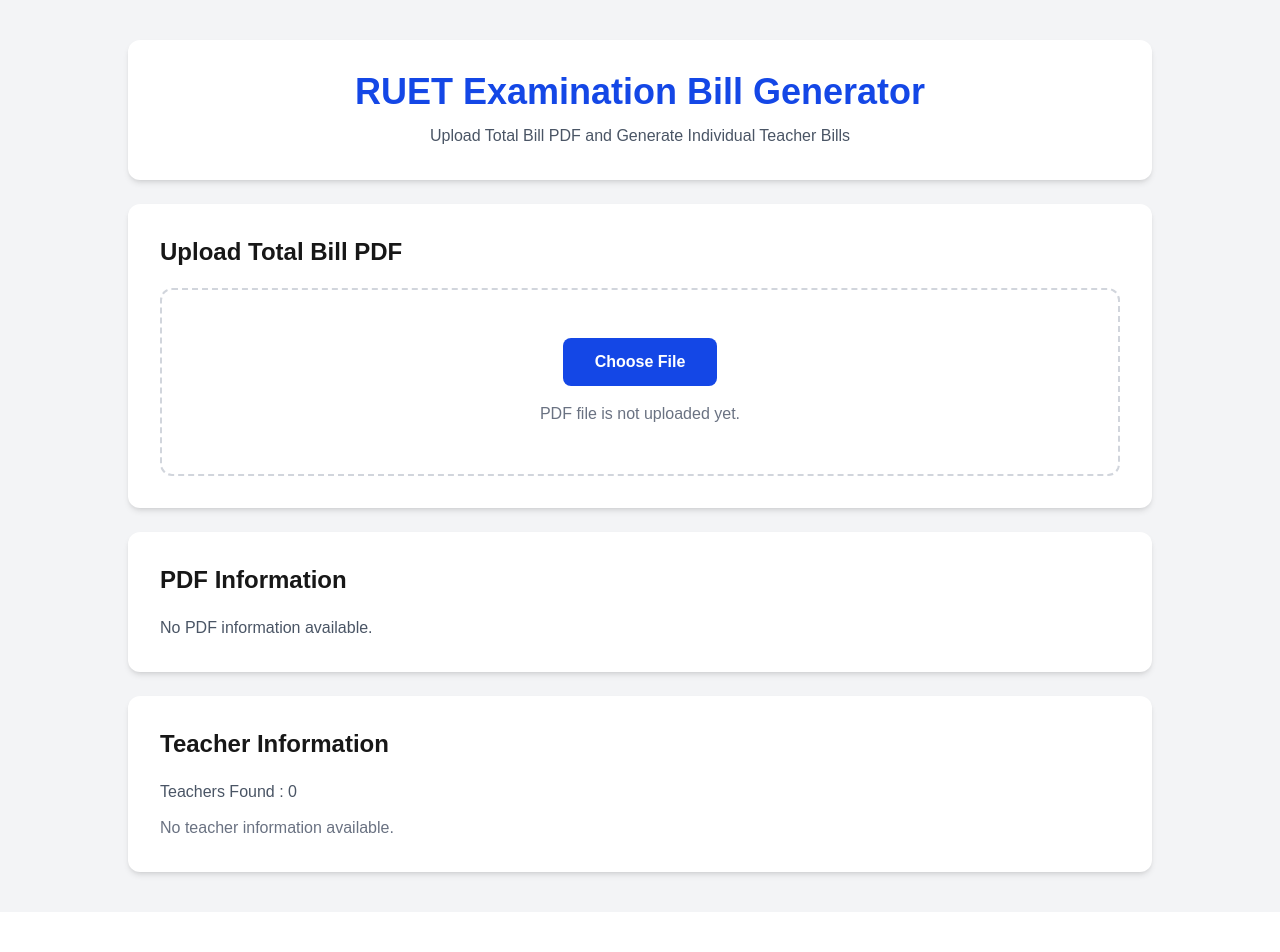
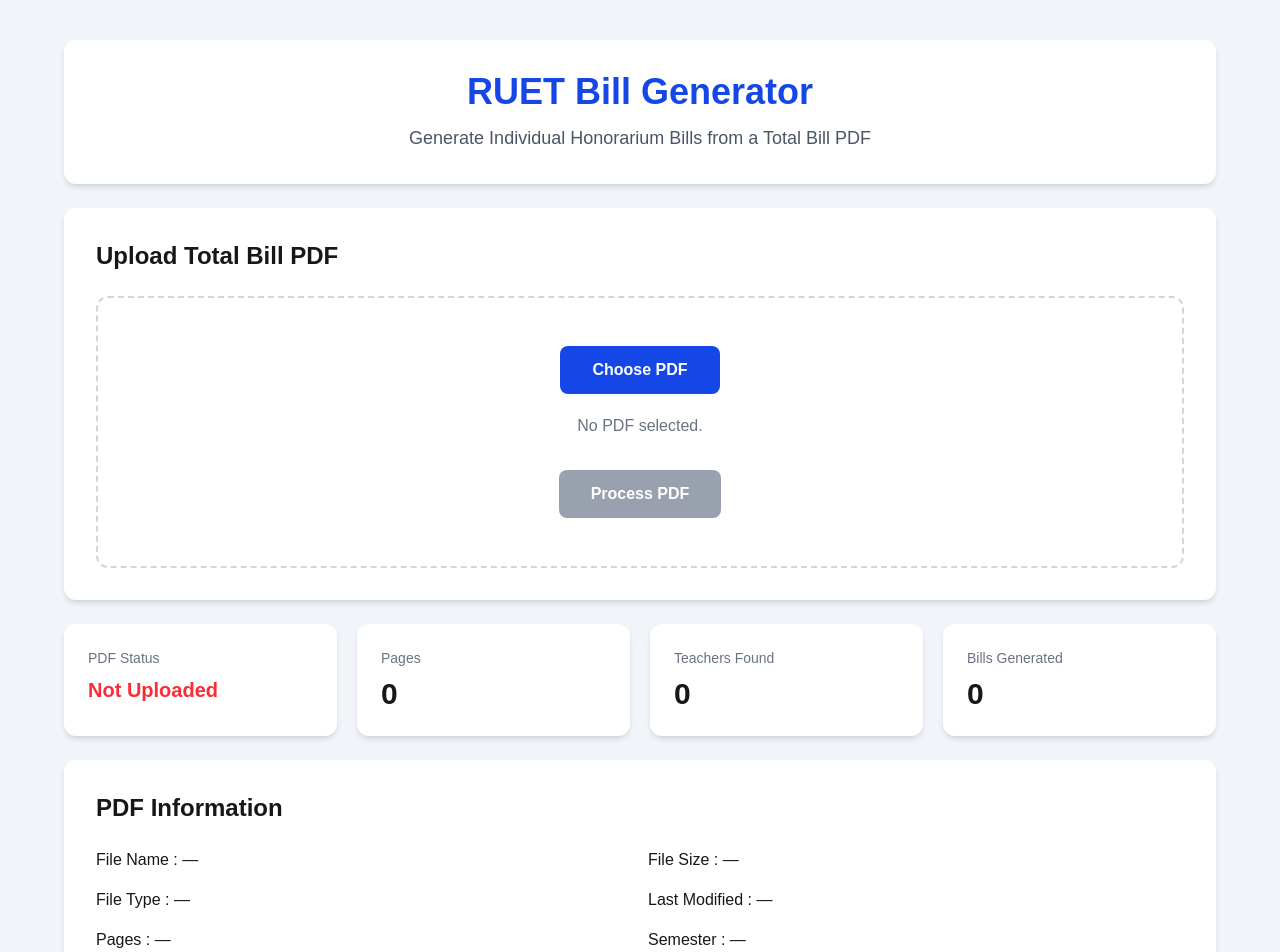
Before and after one commit to faruquece48/ruet-bill-generator, a Next.js app: page / in a window 1280 px wide. Shown: the top 952 px of the page. Before the commit the page ends 912 px from the top, so only its background shows below. Built offline with nearby package versions, Linux system fonts and the light colour scheme.

Commit message:
Describe your changes

```diff
--- a/app/page.tsx
+++ b/app/page.tsx
@@ -1,90 +1,272 @@
+"use client";
+
+import { useState } from "react";
+
 export default function Home() {
+  const [selectedFile, setSelectedFile] = useState<File | null>(null);
+
+  const handleFileChange = (
+    event: React.ChangeEvent<HTMLInputElement>
+  ) => {
+    const file = event.target.files?.[0];
+
+    if (!file) return;
+
+    if (file.type !== "application/pdf") {
+      alert("Please select a PDF file.");
+      return;
+    }
+
+    setSelectedFile(file);
+  };
+
   return (
-    <main className="min-h-screen bg-gray-100 py-10 px-4">
-      <div className="max-w-5xl mx-auto">
+    <main className="min-h-screen bg-slate-100 py-10 px-4">
+      <div className="max-w-6xl mx-auto space-y-6">
 
         {/* Header */}
 
-        <div className="bg-white rounded-xl shadow-md p-8 text-center mb-6">
+        <section className="bg-white rounded-xl shadow-md p-8 text-center">
+
           <h1 className="text-4xl font-bold text-blue-700">
-            RUET Examination Bill Generator
+            RUET Bill Generator
           </h1>
 
-          <p className="text-gray-600 mt-3">
-            Upload Total Bill PDF and Generate Individual Teacher Bills
+          <p className="mt-3 text-gray-600 text-lg">
+            Generate Individual Honorarium Bills from a Total Bill PDF
           </p>
-        </div>
 
+        </section>
 
         {/* Upload Section */}
 
-        <div className="bg-white rounded-xl shadow-md p-8 mb-6">
+        <section className="bg-white rounded-xl shadow-md p-8">
 
-          <h2 className="text-2xl font-semibold mb-5">
+          <h2 className="text-2xl font-semibold mb-6">
             Upload Total Bill PDF
           </h2>
 
           <div className="border-2 border-dashed border-gray-300 rounded-xl p-12 text-center">
 
-            <button
+            <input
+              id="pdf-upload"
+              type="file"
+              accept="application/pdf"
+              className="hidden"
+              onChange={handleFileChange}
+            />
+
+            <label
+              htmlFor="pdf-upload"
               className="
-              bg-blue-700
-              hover:bg-blue-800
-              text-white
-              px-8
-              py-3
-              rounded-lg
-              font-semibold
+                inline-block
+                cursor-pointer
+                bg-blue-700
+                hover:bg-blue-800
+                text-white
+                px-8
+                py-3
+                rounded-lg
+                font-semibold
+                transition
               "
             >
-              Choose File
+              Choose PDF
+            </label>
+
+            {selectedFile ? (
+              <div className="mt-6 bg-gray-100 rounded-lg p-5 max-w-xl mx-auto text-left">
+
+                <p>
+                  <strong>File Name :</strong> {selectedFile.name}
+                </p>
+
+                <p className="mt-2">
+                  <strong>File Size :</strong>{" "}
+                  {(selectedFile.size / 1024).toFixed(2)} KB
+                </p>
+
+                <p className="mt-2">
+                  <strong>Last Modified :</strong>{" "}
+                  {new Date(selectedFile.lastModified).toLocaleDateString()}
+                </p>
+
+                <p className="mt-3 text-green-600 font-semibold">
+                  ✓ PDF selected successfully.
+                </p>
+
+              </div>
+            ) : (
+              <p className="mt-5 text-gray-500">
+                No PDF selected.
+              </p>
+            )}
+
+            <button
+              disabled={!selectedFile}
+              className={`
+                mt-8
+                px-8
+                py-3
+                rounded-lg
+                font-semibold
+                text-white
+                transition
+
+                ${
+                  selectedFile
+                    ? "bg-green-600 hover:bg-green-700"
+                    : "bg-gray-400 cursor-not-allowed"
+                }
+              `}
+            >
+              Process PDF
             </button>
-
-            <p className="mt-4 text-gray-500">
-              PDF file is not uploaded yet.
-            </p>
 
           </div>
 
-        </div>
+        </section>
 
+        {/* Status */}
 
+        <section className="grid grid-cols-1 md:grid-cols-4 gap-5">
+
+          <div className="bg-white rounded-xl shadow-md p-6">
+
+            <p className="text-gray-500 text-sm">
+              PDF Status
+            </p>
+
+            <h3
+              className={`text-xl font-semibold mt-2 ${
+                selectedFile ? "text-green-600" : "text-red-500"
+              }`}
+            >
+              {selectedFile ? "Uploaded" : "Not Uploaded"}
+            </h3>
+
+          </div>
+
+          <div className="bg-white rounded-xl shadow-md p-6">
+
+            <p className="text-gray-500 text-sm">
+              Pages
+            </p>
+
+            <h3 className="text-3xl font-bold mt-2">
+              0
+            </h3>
+
+          </div>
+
+          <div className="bg-white rounded-xl shadow-md p-6">
+
+            <p className="text-gray-500 text-sm">
+              Teachers Found
+            </p>
+
+            <h3 className="text-3xl font-bold mt-2">
+              0
+            </h3>
+
+          </div>
+
+          <div className="bg-white rounded-xl shadow-md p-6">
+
+            <p className="text-gray-500 text-sm">
+              Bills Generated
+            </p>
+
+            <h3 className="text-3xl font-bold mt-2">
+              0
+            </h3>
+
+          </div>
+
+        </section>
 
         {/* PDF Information */}
 
+        <section className="bg-white rounded-xl shadow-md p-8">
 
-        <div className="bg-white rounded-xl shadow-md p-8 mb-6">
-
-          <h2 className="text-2xl font-semibold mb-5">
+          <h2 className="text-2xl font-semibold mb-6">
             PDF Information
           </h2>
 
-          <p className="text-gray-600">
-            No PDF information available.
-          </p>
+          <div className="grid grid-cols-1 md:grid-cols-2 gap-4">
 
-        </div>
+            <div>
+              <span className="font-medium">
+                File Name :
+              </span>{" "}
+              {selectedFile?.name || "—"}
+            </div>
 
+            <div>
+              <span className="font-medium">
+                File Size :
+              </span>{" "}
+              {selectedFile
+                ? `${(selectedFile.size / 1024).toFixed(2)} KB`
+                : "—"}
+            </div>
 
+            <div>
+              <span className="font-medium">
+                File Type :
+              </span>{" "}
+              {selectedFile?.type || "—"}
+            </div>
+
+            <div>
+              <span className="font-medium">
+                Last Modified :
+              </span>{" "}
+              {selectedFile
+                ? new Date(
+                    selectedFile.lastModified
+                  ).toLocaleDateString()
+                : "—"}
+            </div>
+
+            <div>
+              <span className="font-medium">
+                Pages :
+              </span>{" "}
+              —
+            </div>
+
+            <div>
+              <span className="font-medium">
+                Semester :
+              </span>{" "}
+              —
+            </div>
+
+            <div className="md:col-span-2">
+              <span className="font-medium">
+                Examination :
+              </span>{" "}
+              —
+            </div>
+
+          </div>
+
+        </section>
 
         {/* Teacher Information */}
 
+        <section className="bg-white rounded-xl shadow-md p-8">
 
-        <div className="bg-white rounded-xl shadow-md p-8">
-
-          <h2 className="text-2xl font-semibold mb-5">
+          <h2 className="text-2xl font-semibold mb-6">
             Teacher Information
           </h2>
 
           <p className="text-gray-600">
-            Teachers Found : 0
+            No teachers detected.
           </p>
 
-          <p className="text-gray-500 mt-3">
-            No teacher information available.
-          </p>
-
-        </div>
+        </section>
 
       </div>
     </main>
--- /dev/null
+++ b/lib/pdf/reader.ts
@@ -0,0 +1,41 @@
+import * as pdfjsLib from "pdfjs-dist";
+import type { PDFReadResult } from "@/types/pdf";
+
+// Configure PDF.js worker
+pdfjsLib.GlobalWorkerOptions.workerSrc = new URL(
+  "pdfjs-dist/build/pdf.worker.mjs",
+  import.meta.url
+).toString();
+
+export async function readPDF(file: File): Promise<PDFReadResult> {
+  const buffer = await file.arrayBuffer();
+
+  const pdf = await pdfjsLib.getDocument({
+    data: buffer,
+  }).promise;
+
+  let rawText = "";
+
+  for (let pageNumber = 1; pageNumber <= pdf.numPages; pageNumber++) {
+    const page = await pdf.getPage(pageNumber);
+
+    const textContent = await page.getTextContent();
+
+    const pageText = textContent.items
+      .map((item) => {
+        if ("str" in item) {
+          return item.str;
+        }
+        return "";
+      })
+      .join(" ");
+
+    rawText += `\n\n========== PAGE ${pageNumber} ==========\n\n`;
+    rawText += pageText;
+  }
+
+  return {
+    pageCount: pdf.numPages,
+    rawText,
+  };
+}
--- a/package.json
+++ b/package.json
@@ -10,6 +10,7 @@
   },
   "dependencies": {
     "next": "16.2.10",
+    "pdfjs-dist": "^6.1.200",
     "react": "19.2.4",
     "react-dom": "19.2.4"
   },
--- /dev/null
+++ b/types/pdf.ts
@@ -0,0 +1,4 @@
+export interface PDFReadResult {
+  pageCount: number;
+  rawText: string;
+}
```
Also changed, not shown: 1 other file (tests, documents, lock files or other folders).
